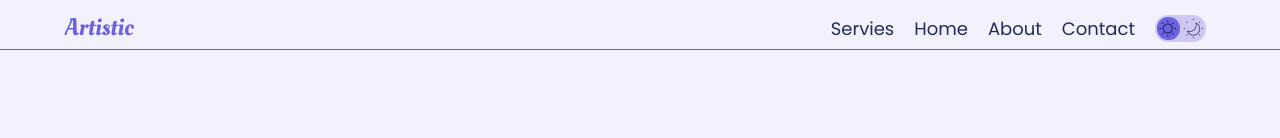
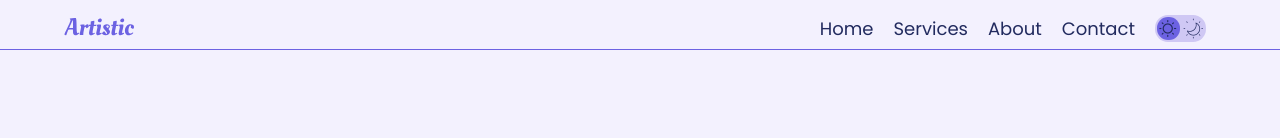
Before and after one commit to lyx-jay/ANIMATED_REACT_APP, a React (Create React App) app: page / in a window 1280 px wide. Shown: the top 138 px of the page. Built offline with nearby package versions, Linux system fonts and the light colour scheme.

Commit message:
feat: add react-scroll

```diff
--- a/package.json
+++ b/package.json
@@ -11,13 +11,14 @@
     "react-dom": "^17.0.2",
     "react-icons": "^4.3.1",
     "react-scripts": "5.0.0",
+    "react-scroll": "^1.8.7",
     "styled-components": "^5.3.5",
     "styled-theming": "^2.2.0",
     "web-vitals": "^2.1.4"
   },
   "scripts": {
-    "start": "react-scripts start",
-    "build": "react-scripts build",
+    "s": "react-scripts start",
+    "b": "react-scripts build",
     "test": "react-scripts test",
     "eject": "react-scripts eject"
   },
--- a/src/components/ContactSection/ContactSection.js
+++ b/src/components/ContactSection/ContactSection.js
@@ -9,7 +9,7 @@ import FormField from "./FormField";
 class ContactSection extends React.Component {
   render() {
     return (
-      <ContactSectionStyle>
+      <ContactSectionStyle id="contact">
          <div className="container">
            <div className="contact__wrapper">
               <div className="contact__info">
--- a/src/components/Header/Header.js
+++ b/src/components/Header/Header.js
@@ -4,6 +4,8 @@ import ThemeToggle from '../ThemeToggle/ThemeToggle';
 import themeContext from '../../context/themeContext';
 import HeaderStyles from './HeaderStyles';
 import logo from '../../assets/images/logo.svg';
+
+import { Link } from 'react-scroll';
 
 class Header extends Component {
   render() {
@@ -17,10 +19,26 @@ class Header extends Component {
             <div className="navMenu">
               <nav>
                 <ul>
-                  <li className='item'>Servies</li>
-                  <li className='item'>Home</li>
-                  <li className='item'>About</li>
-                  <li className='item'>Contact</li>
+                  <li className='item'>
+                    <Link to="home" smooth spy>
+                      Home
+                    </Link>
+                  </li>
+                  <li className='item'>
+                    <Link to="services" smooth spy>
+                      Services
+                    </Link>
+                  </li>
+                  <li className='item'>
+                    <Link to="about" smooth spy>
+                      About
+                    </Link>
+                  </li>
+                  <li className='item'>
+                    <Link to="contact" smooth spy>
+                      Contact
+                    </Link>
+                  </li>
                   <ThemeToggle />
                 </ul>
               </nav>
--- a/src/components/Header/HeaderStyles.js
+++ b/src/components/Header/HeaderStyles.js
@@ -23,6 +23,10 @@ border-bottom: 1px solid var(--mediumSlateBlue);
   align-items: center;
 }
 
+.navigation ul li:hover{
+  cursor:pointer;
+  text-decoration: underline;
+}
 .navigation ul .item {
   font-family: "Poppins";
   font-weight: 500;
--- a/src/components/HeroSection/HeroSection.js
+++ b/src/components/HeroSection/HeroSection.js
@@ -11,7 +11,7 @@ class HeroSection extends React.Component {
 
   render() {
     return (
-      <HeroSectionStyles>
+      <HeroSectionStyles id="home">
         <div className="container">
           <div className="hero__wrapper">
             <div className="hero__info">
--- a/src/components/TeamSection/TeamSection.js
+++ b/src/components/TeamSection/TeamSection.js
@@ -10,7 +10,7 @@ import TeamMemberItem from "./TeamMemberItem";
 class TeamSection extends React.Component {
   render() {
     return (
-      <TeamSectionStyle>
+      <TeamSectionStyle id="about">
          <div className="container">
            <div className="team__wrapper">
              <div className="team__info">
```
Also changed, not shown: 1 other file (tests, documents, lock files or other folders).
